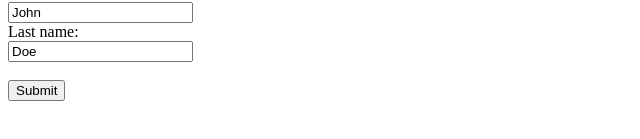
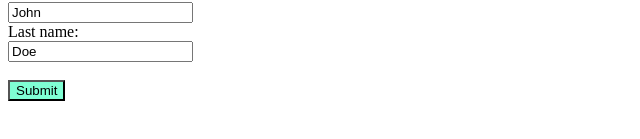
Before and after one commit to taha-aptech/branches, a plain HTML site: page index.html in a window 1280 px wide. Shown: the part 137-276 px from the top of the page, without its empty margins (0-640 px from the left). Drawn offline with Linux system fonts and the light colour scheme.

Commit message:
style added in login branch

```diff
--- a/index.html
+++ b/index.html
@@ -14,7 +14,7 @@
         <input type="text" id="fname" name="fname" value="John"><br>
         <label for="lname">Last name:</label><br>
         <input type="text" id="lname" name="lname" value="Doe"><br><br>
-        <input type="submit" value="Submit">
+        <input type="submit" value="Submit" style="background-color: aquamarine;">
       </form>
 
 </body>
```
